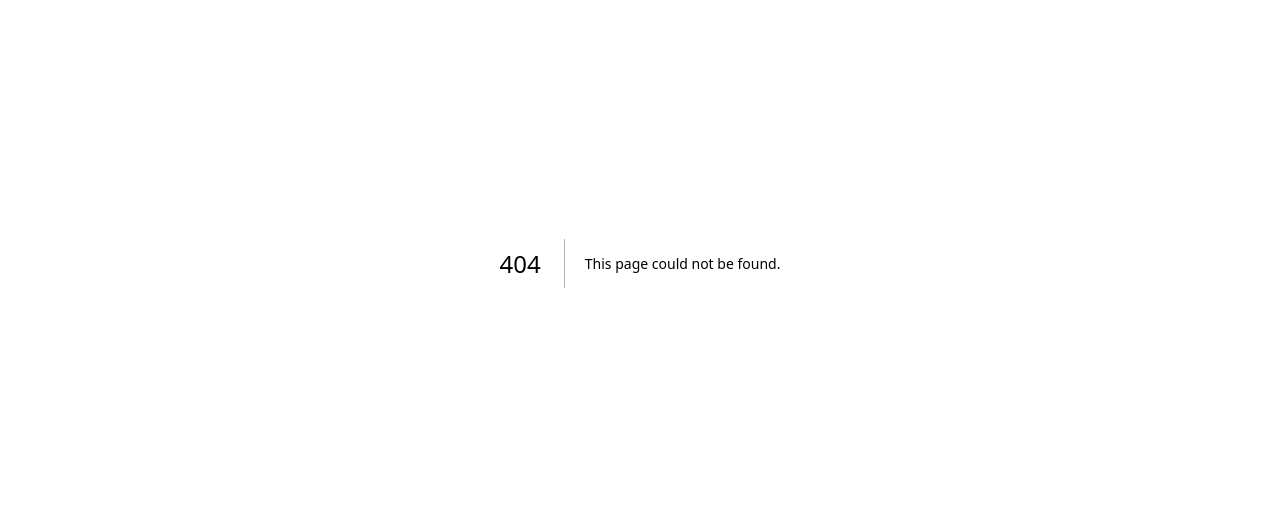
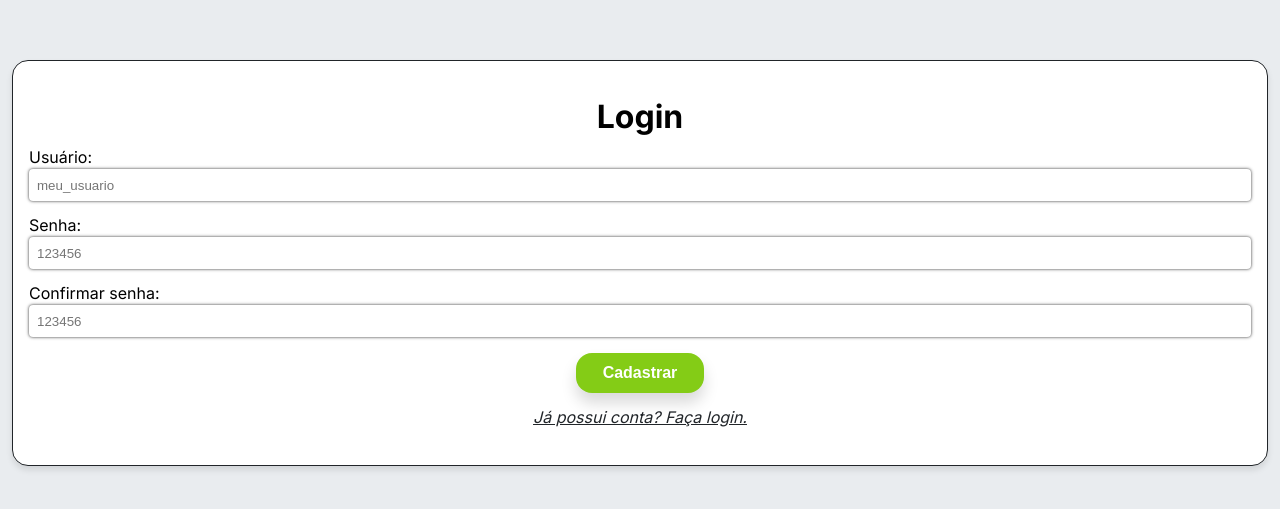
Before and after one commit to FelipeMedeiros99/my-finance-app, a Next.js app: page /register in a window 1280 px wide. Before the commit this address had no page. Shown: the part 137-646 px from the top of the page. Built offline with nearby package versions, Linux system fonts and the light colour scheme.

Commit message:
feat: register page created

```diff
--- /dev/null
+++ b/src/app/(auth)/register/const.tsx
@@ -0,0 +1,34 @@
+export const usernameRules = {
+  required: {
+    value: true,
+    message: "Este campo é obrigatório"
+  },
+  pattern: {
+    value: /^[a-zA-Z0-9._]+$/,
+    message: `Apenas letras, números, ponto (.) e underline (_).`
+  },
+  min: {
+    value: 3,
+    message: "Mínimo de 3 caracteres"
+  },
+  max: {
+    value: 100,
+    message: "Máximo de 100 caracteres"
+  }
+}
+
+
+export const passwordRules = {
+  required: {
+    value: true,
+    message: "Este campo é obrigatório"
+  },
+  minLength: {
+    value: 3,
+    message: "Mínimo de 3 caracteres"
+  },
+  maxLength: {
+    value: 20,
+    message: "Máximo de 20 caracteres"
+  }
+}
--- /dev/null
+++ b/src/app/(auth)/register/page.tsx
@@ -0,0 +1,58 @@
+"use client"
+
+import { SubmitHandler, useForm } from "react-hook-form"
+import Link from "next/link"
+
+import Input from "@/components/Input"
+import { passwordRules, usernameRules } from "./const"
+
+import styles from "../style.module.css"
+
+type Form = {
+  username: string
+  password: string
+  confirmPassword: string
+}
+
+export default function Register() {
+  const { register, handleSubmit, setError, formState: { errors } } = useForm<Form>();
+  const onSubmit: SubmitHandler<Form> = (data) => {
+    if(data.password !== data.confirmPassword){
+      setError("password", {type: "manual", message: "Senhas não coincidem"})
+      setError("confirmPassword", {type: "manual", message: "Senhas não coincidem"})
+      return
+    }
+    console.log("clicado", data)
+  };
+
+  return (
+    <form onSubmit={handleSubmit(onSubmit)} className={styles.formContainer}>
+      <h1>Login</h1>
+
+      <Input
+        label="Usuário: "
+        placeholder="meu_usuario"
+        error={errors?.username?.message}
+        {...register("username", usernameRules)}
+      />
+
+      <Input
+        label="Senha: "
+        placeholder="123456"
+        error={errors?.password?.message}
+        {...register("password", passwordRules)}
+      />
+
+      <Input
+        label="Confirmar senha: "
+        placeholder="123456"
+        error={errors?.password?.message}
+        {...register("confirmPassword", passwordRules)}
+      />
+
+      <button type="submit" className="btn success">Cadastrar</button>
+      <Link href={"/login"}>Já possui conta? Faça login.</Link>
+
+    </form>
+  )
+}
--- a/src/components/Input.tsx
+++ b/src/components/Input.tsx
@@ -12,7 +12,6 @@ type PropsInput = InputHTMLAttributes<HTMLInputElement> & {
 
 export default function Input({label, error, ...props}: PropsInput){
   const id = useId();
-  console.log("error: ", error)
   return (
   <div className={styles.inputContainer}>
     <label htmlFor={id}>{label}</label>
```
